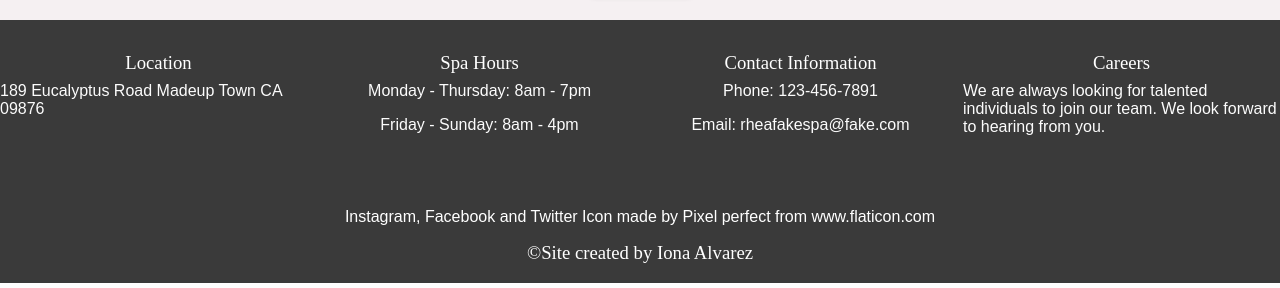
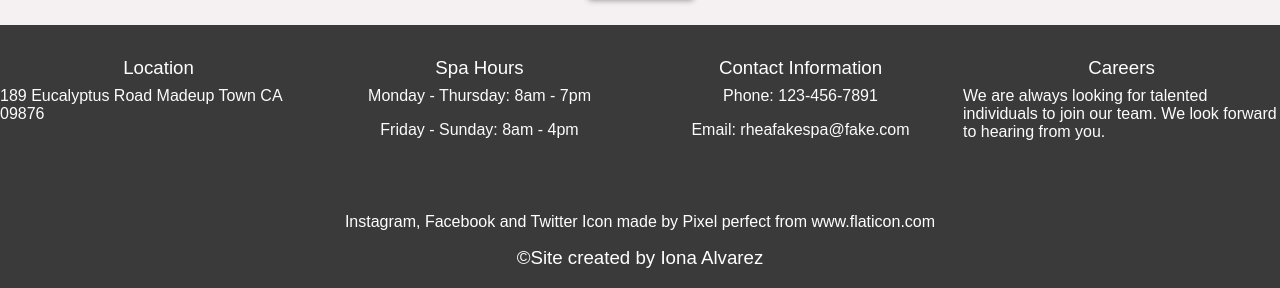
Before and after one commit to ionaa/rheafirstdraft, a plain HTML site: page index.html in a window 1280 px wide. Shown: the part 540-828 px from the top of the page. Drawn offline with nearby package versions, Linux system fonts and the light colour scheme; files that its build step writes are made by us from their sources; a web font is replaced by a local one.

Commit message:
Add files via upload

```diff
--- a/scss/_variables-mixins.scss
+++ b/scss/_variables-mixins.scss
@@ -1,8 +1,8 @@
 //Variables
 $primary-size: 1em;
 $secondary-size: 2em;
-$font1: moderno-fb-condensed,serif;
-$font2: titular, sans-serif;
+$font1: sans-serif;
+$font2: sans;
 $math-change: .5;
 $primary-color: #f5f0f2;
 $secondary-font-color: lighten(#fcfcfc, 20%);
```
